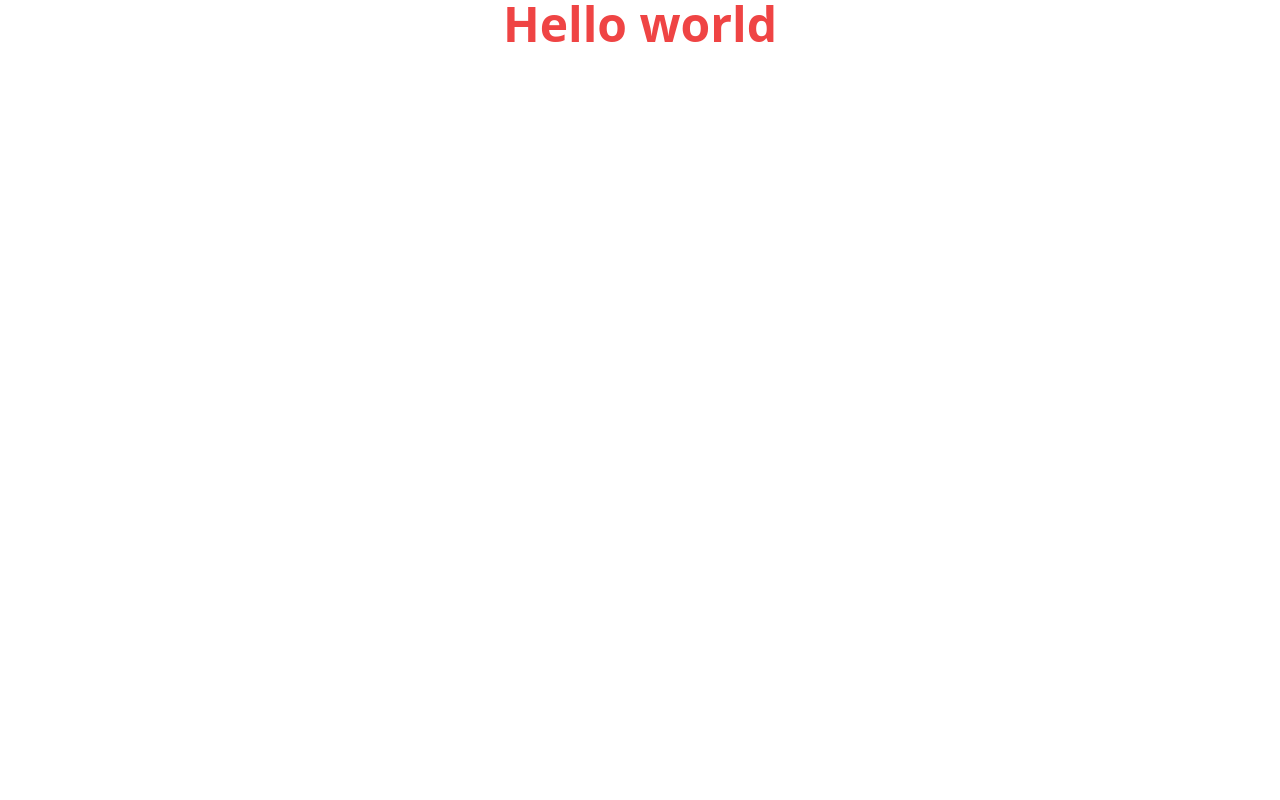
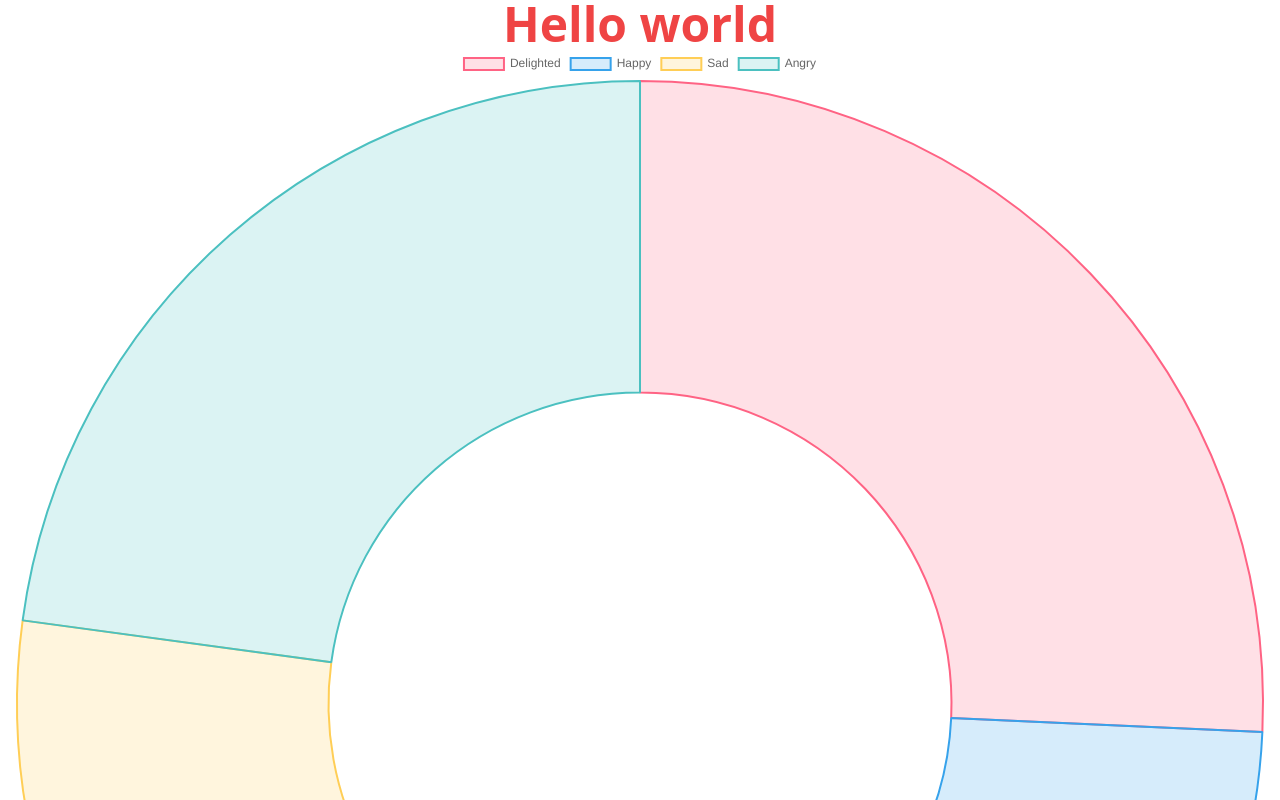
Before and after one commit to g-raman/out-stem, a React (Vite) app: page / in a window 1280 px wide. Shown: the top 800 px of the page. Built offline with nearby package versions, Linux system fonts and the light colour scheme.

Commit message:
Add review sentiment chart

```diff
--- a/src/App.jsx
+++ b/src/App.jsx
@@ -1,6 +1,14 @@
+import SentimentChart from './components/SentimentChart';
+
 function App() {
   return (
-    <h1 className="text-center text-5xl font-bold text-red-500">Hello world</h1>
+    <div>
+      <h1 className="text-center text-5xl font-bold text-red-500">
+        Hello world
+      </h1>
+
+      <SentimentChart />
+    </div>
   );
 }
 
--- /dev/null
+++ b/src/components/SentimentChart.jsx
@@ -0,0 +1,45 @@
+import { Chart as ChartJS, ArcElement, Tooltip, Legend } from 'chart.js';
+import { Doughnut } from 'react-chartjs-2';
+import reviewData from '../dev-data/review_data';
+
+ChartJS.register(ArcElement, Tooltip, Legend);
+
+const SentimentChart = () => {
+  const sentimentCounts = {
+    delighted: 0,
+    happy: 0,
+    sad: 0,
+    angry: 0,
+  };
+  const sentiments = reviewData.map((review) => review.sentiment);
+
+  sentiments.forEach((sentiment) => (sentimentCounts[sentiment] += 1));
+  const sentimentData = Object.values(sentimentCounts);
+
+  const data = {
+    labels: ['Delighted', 'Happy', 'Sad', 'Angry'],
+    datasets: [
+      {
+        label: '# of Votes',
+        data: sentimentData,
+        backgroundColor: [
+          'rgba(255, 99, 132, 0.2)',
+          'rgba(54, 162, 235, 0.2)',
+          'rgba(255, 206, 86, 0.2)',
+          'rgba(75, 192, 192, 0.2)',
+        ],
+        borderColor: [
+          'rgba(255, 99, 132, 1)',
+          'rgba(54, 162, 235, 1)',
+          'rgba(255, 206, 86, 1)',
+          'rgba(75, 192, 192, 1)',
+        ],
+        borderWidth: 2,
+      },
+    ],
+  };
+
+  return <Doughnut data={data} />;
+};
+
+export default SentimentChart;
```
